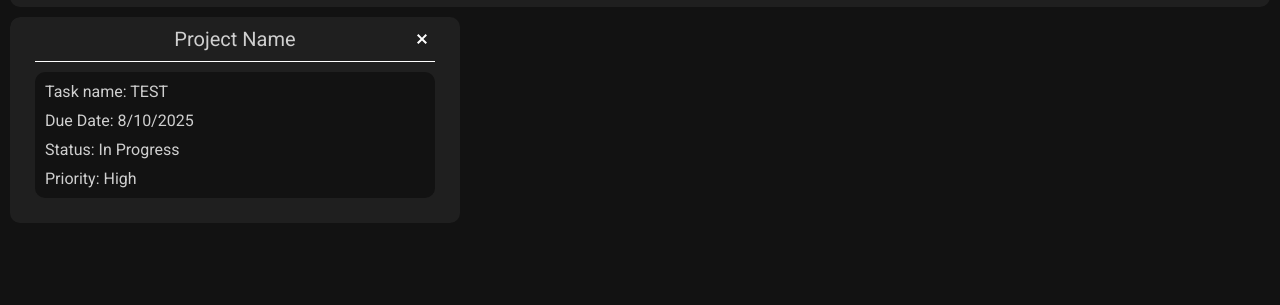
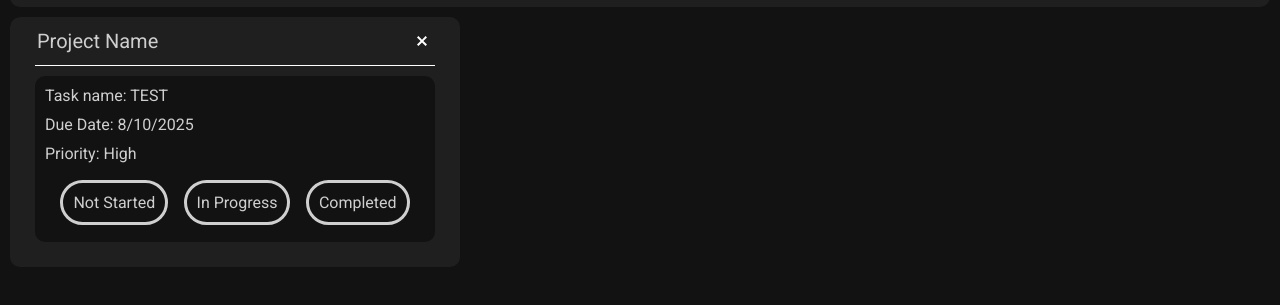
Before and after one commit to nkremer20/odin-todo, a website built with webpack: page src/template.html in a window 1280 px wide. Shown: the part 57-362 px from the top of the page. Built offline with nearby package versions, Linux system fonts and the light colour scheme.

Commit message:
Updated task card template to include a set of radio inputs for updating the task status

```diff
--- a/src/styles.css
+++ b/src/styles.css
@@ -36,6 +36,13 @@ button {
     cursor: pointer;
 }
 
+textarea {
+    resize: none;
+    width: 100%;
+    box-sizing: border-box;
+    field-sizing: content;
+}
+
 /* Default modal styling */
 dialog {
     background-color: #1f1f1f;
@@ -59,11 +66,7 @@ dialog button {
     border-radius: 5px;
 }
 
-textarea {
-    resize: none;
-    width: 100%;
-    box-sizing: border-box;
-    field-sizing: content;
+dialog textarea {
     margin-bottom: 20px;
 }
 
@@ -161,20 +164,23 @@ header > h1 {
 }
 
 .prj-card-header {
-    display: grid;
-    grid-template-columns: repeat(3, 1fr);
+    display: flex;
     border-bottom: 1px solid white;
+    padding-top: 10px;
+    padding-bottom: 10px;
 }
 
-.prj-card h1 {
+.prj-card-header > textarea {
     font-size: 20px;
-    text-align: center;
-    padding-top: 10px;
-    padding-bottom: 10px;
+    text-align: start;
     position: sticky;
     top: 0;
     background-color: #1f1f1f;
-    grid-column: 2/3;
+}
+
+.prj-card-header > textarea:focus {
+    outline: 1px solid rgba(86, 86, 250, 0.503);
+    border-radius: 5px;
 }
 
 .delete-task-btn {
@@ -210,6 +216,33 @@ header > h1 {
     background-color: #1f1f1f;
 }
 
+.status-bar {
+    display: flex;
+    flex-direction: row;
+    justify-content: space-evenly;
+    padding: 20px 0 20px;
+}
+
+input[type='radio'] {
+    display: none;
+}
+
+.status-label {
+    border: 3px solid rgb(207, 207, 207);
+    border-radius: 50px;
+    padding: 10px;
+
+}
+
+.status-label:hover {
+    background-color: rgba(86, 86, 250, 0.28);
+}
+
+input[type="radio"]:checked + .status-label {
+    background-color: rgba(86, 86, 250, 0.503);
+    border: 3px solid rgb(207, 207, 207);
+}
+
 /* Add task modal styling */
 .task-submit {
     display: flex;
--- a/src/template.html
+++ b/src/template.html
@@ -22,14 +22,29 @@
     <div class="todo-container">
         <div class="prj-card">
             <div class="prj-card-header">
-                <h1>Project Name</h1>
+                <!-- <h1>Project Name</h1> -->
+                <!-- Add tooltip -->
+                <textarea name="task-name" title="This is a tooltip for the textarea.">Project Name</textarea>
                 <button class="delete-task-btn"><img src="./assets/close_small_24dp_FFFFFF_FILL0_wght400_GRAD0_opsz24.svg" alt="Delete Project"></button>
             </div>
             <div class="task-card">
                 <p>Task name: TEST</p>
                 <p>Due Date: 8/10/2025</p>
-                <p>Status: In Progress</p>
                 <p>Priority: High</p>
+                <div class="status-bar">
+                    <div class="status-option">
+                        <input type="radio" name="prj-status" id="not-started">
+                        <label for="not-started" class="status-label">Not Started</label>
+                    </div>
+                    <div class="status-option">
+                        <input type="radio" name="prj-status" id="in-progress">
+                        <label for="in-progress" class="status-label">In Progress</label>
+                    </div>
+                    <div class="status-option">
+                        <input type="radio" name="prj-status" id="completed">
+                        <label for="completed" class="status-label">Completed</label>
+                    </div>
+                </div>
             </div>
         </div>
 
```
